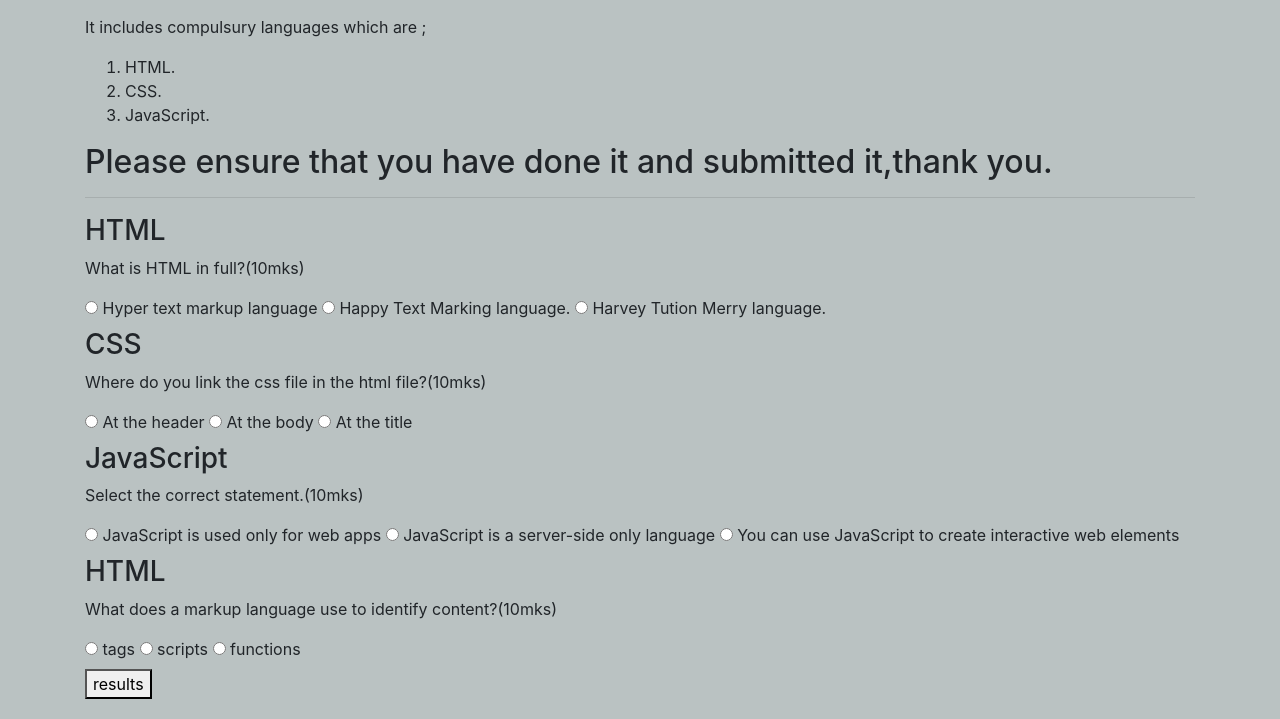
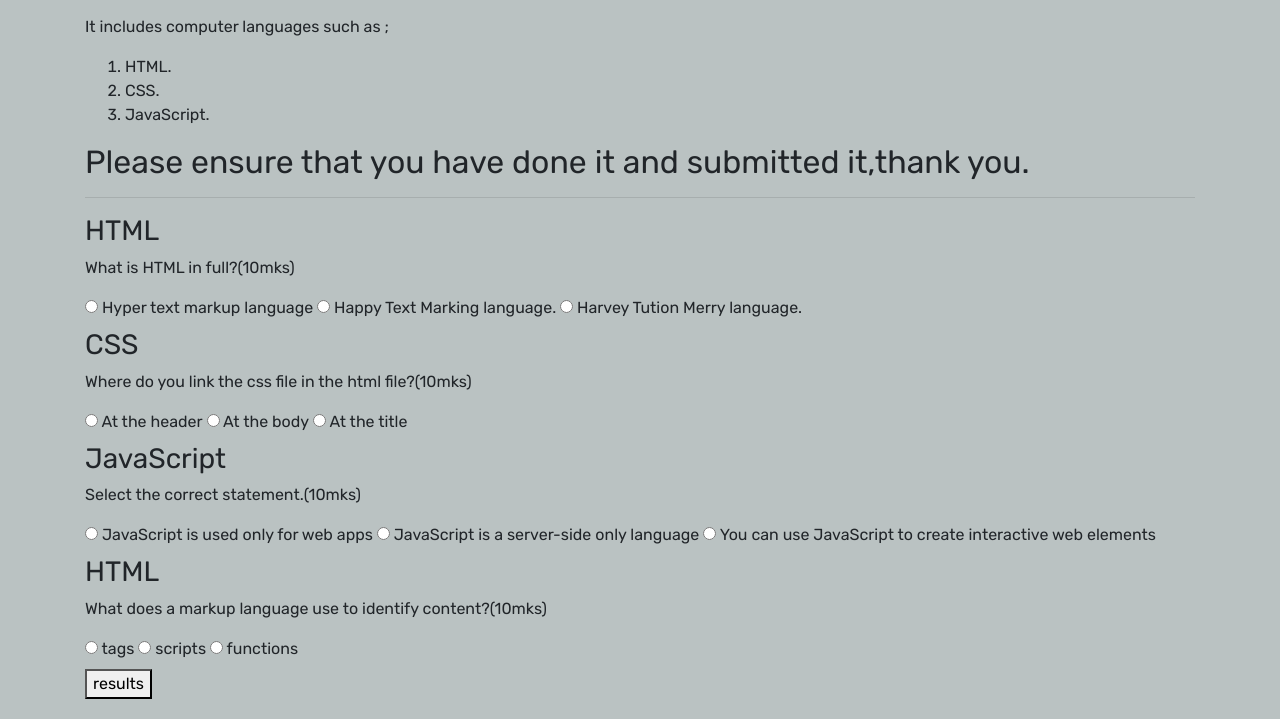
Before and after one commit to joshuaagega/Quiz-Board, a plain HTML site: page index.html in a window 1280 px wide. Shown: the part 81-800 px from the top of the page. Drawn offline with nearby package versions, Linux system fonts and the light colour scheme.

Commit message:
some statements were changed

```diff
--- a/css/style.css
+++ b/css/style.css
@@ -1,3 +1,4 @@
 body{
+font-family: 'Rubik', sans-serif;
 background-color: #BAC2C2;
 }
--- a/index.html
+++ b/index.html
@@ -4,6 +4,7 @@
 <head>
   <link rel="stylesheet" href="https://stackpath.bootstrapcdn.com/bootstrap/4.3.1/css/bootstrap.min.css" integrity="sha384-ggOyR0iXCbMQv3Xipma34MD+dH/1fQ784/j6cY/iJTQUOhcWr7x9JvoRxT2MZw1T" crossorigin="anonymous">
   <link href="css/style.css" rel="stylesheet" type="text/css">
+  <link href="https://fonts.googleapis.com/css?family=Rubik" rel="stylesheet">
   <title>the quiz board</title>
 </head>
 
@@ -12,7 +13,7 @@
   <div class="container">
     <h1>The After School Quiz</h1>
     <p><b>It is a couple of questions to improve your memmorability.</b></p>
-    <p>It includes compulsury languages which are ;</p>
+    <p>It includes computer languages such as ;</p>
     <ol>
       <li>HTML.</li>
       <li>CSS.</li>
```
